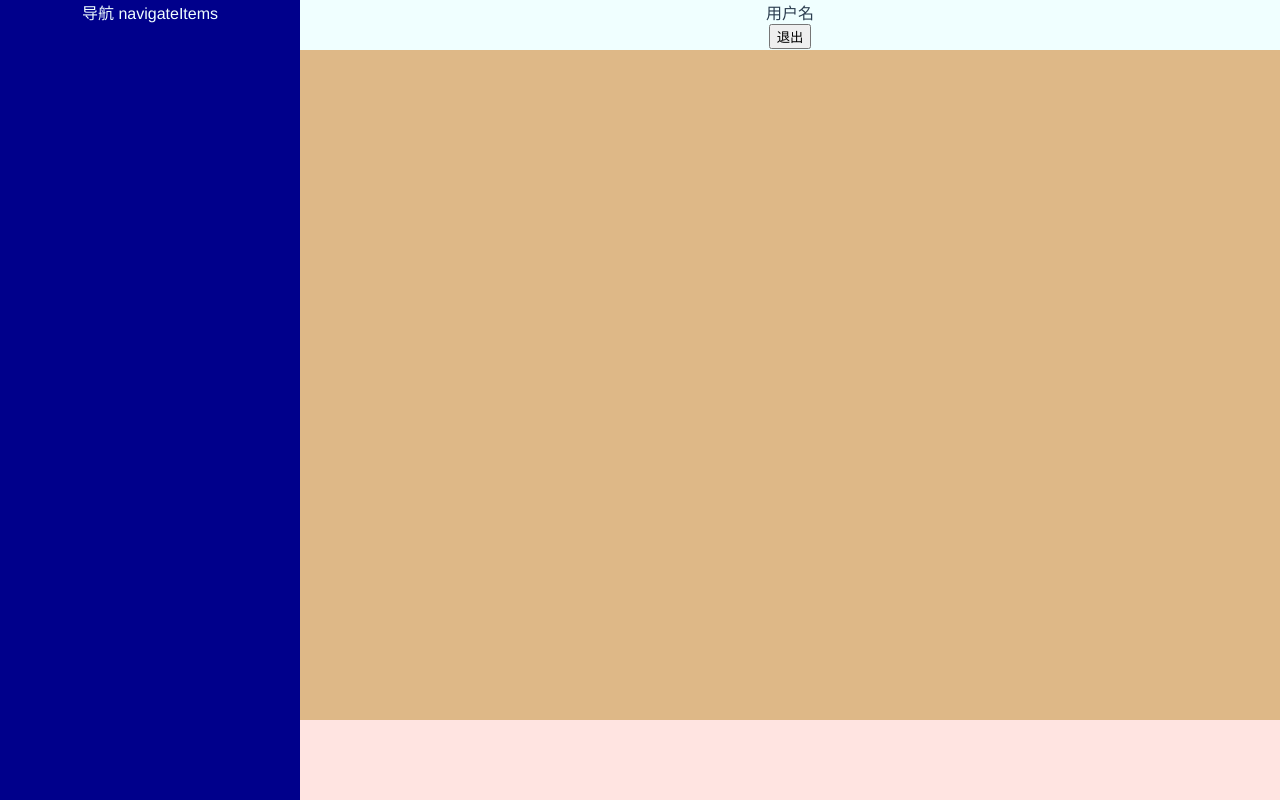
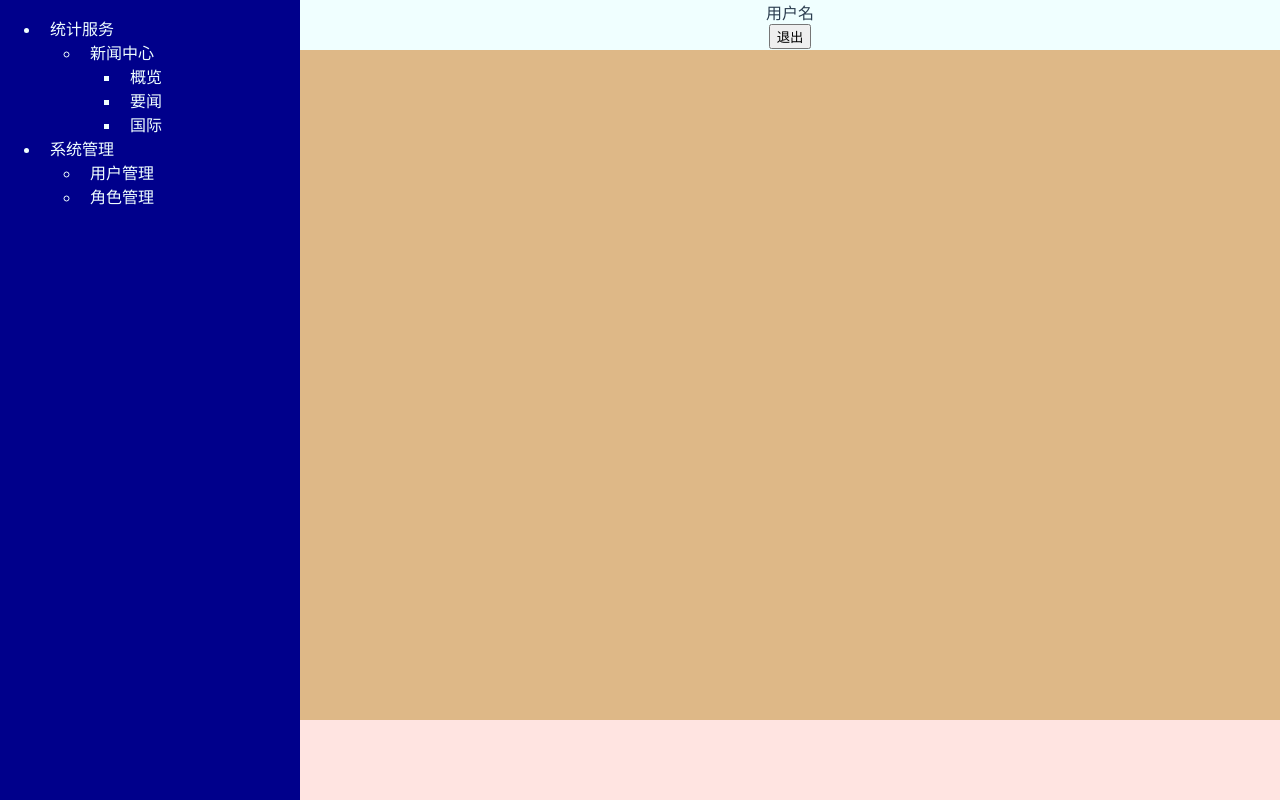
Before and after one commit to MarshalW/my-cms, a Vue app: page / in a window 1280 px wide. Both pictures are taken after a click on the button "登录". Built offline with nearby package versions, Linux system fonts and the light colour scheme.

Commit message:
加入左侧导航菜单

```diff
--- a/src/api/Navigation.js
+++ b/src/api/Navigation.js
@@ -1,7 +1,14 @@
 class Navigation {
     static getItems () {
         return new Promise((resolve) => {
-            setTimeout(resolve, 400, [])
+            setTimeout(resolve, 400, [
+                {
+                    id: 'n1', title: '新闻中心', children: [
+                        {id: 'n2', title: '要闻'},
+                        {id: 'n3', title: '国际'}
+                    ]
+                }
+            ])
         })
     }
 }
--- a/src/components/ContentView.vue
+++ b/src/components/ContentView.vue
@@ -5,16 +5,16 @@
         </div>
         <div class="contentContainer" v-if="loaded">
             <div class="navigatePane">
-                <NavigateView items="navigateItems"/>
+                <NavigateView :items="navigateItems"/>
             </div>
             <div class="rightPane">
                 <div class="headerPane">
                     <header-view/>
                 </div>
-                <div class="contentPane"></div>
+                <div class="contentPane">
+                </div>
                 <div class="footerPane"></div>
             </div>
-
         </div>
     </div>
 </template>
@@ -35,10 +35,15 @@ export default {
         }
     },
     mounted () {
-        Navigation.getItems().then((items) => {
-            this.navigateItems = items
-            this.loaded = true
-        })
+        this.initNavigateItems()
+    },
+    methods: {
+        initNavigateItems () {
+            Navigation.getItems().then((items) => {
+                this.navigateItems = items
+                this.loaded = true
+            })
+        }
     }
 }
 </script>
--- a/src/components/navigation/NavigateView.vue
+++ b/src/components/navigation/NavigateView.vue
@@ -1,5 +1,22 @@
 <template>
-    <div class="NavigateMenu">导航 {{items}}</div>
+    <div class="NavigateMenu">
+        <ul>
+            <li>统计服务</li>
+            <ul v-for="item in items">
+                <li>{{item.title}}</li>
+                <ul v-if="item.children">
+                    <li>概览</li>
+                    <li v-for="subItem in item.children">{{subItem.title}}</li>
+                </ul>
+            </ul>
+            <li>系统管理</li>
+            <ul>
+                <li>用户管理</li>
+                <li>角色管理</li>
+            </ul>
+        </ul>
+    </div>
+
 </template>
 
 <script>
@@ -13,4 +30,9 @@ export default {
     .NavigateMenu {
         color: azure;
     }
+
+    .NavigateMenu ul li {
+        text-align: left;
+        padding-left: 10px;
+    }
 </style>
```
